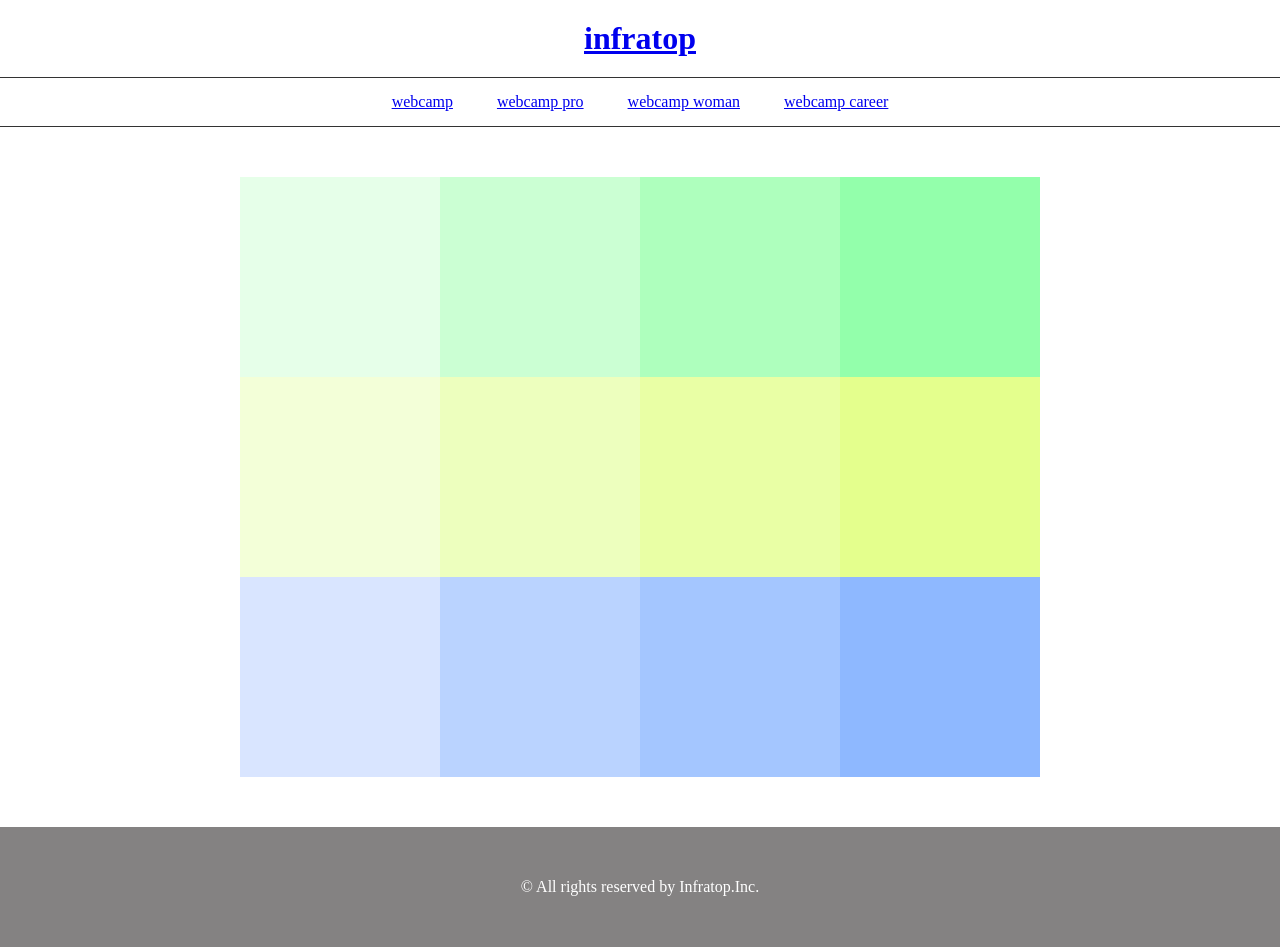
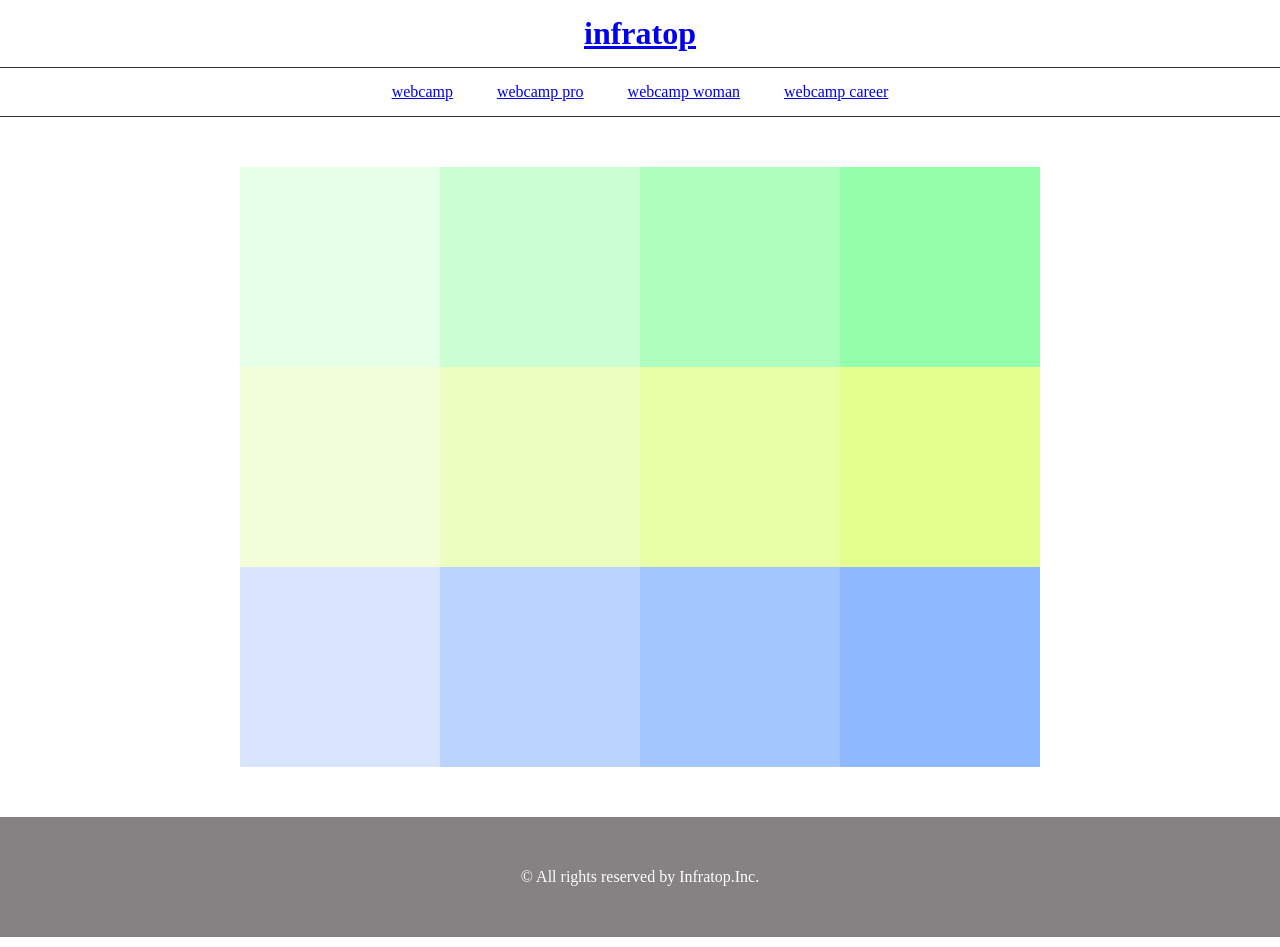
Before and after one commit to OmoriRiku/chapter5_exercise, a plain HTML site: page index.html in a window 1280 px wide. Drawn offline with Linux system fonts and the light colour scheme.

Commit message:
HTML_CSS 第５章ヘッダーとフッターを作ろう

```diff
--- a/index.html
+++ b/index.html
@@ -9,7 +9,7 @@
     <body>
 
         <header>
-            <h1 class="header-text"><a href="index.html">infratop</a></h1>
+            <h1><a href="index.html">infratop</a></h1>
         </header>
 
         <nav>
--- a/style.css
+++ b/style.css
@@ -7,34 +7,26 @@
 header {
     width: 100%;
     text-align: center;
-    border-bottom: 1px solid #333;
-}
-
-header .header-text {
-    margin-top: 20px;
-    margin-bottom: 20px;
-}
-
-nav {
-    margin-bottom: 50px;
+    padding: 15px 0;
     border-bottom: 1px solid #333;
 }
 
 .nav-list {
-    margin: 15px 0;
+    padding: 15px 0;
     text-align: center;
+    border-bottom: 1px solid #333;
 }
 
 .nav-list-item {
+    list-style: none;
     display: inline-block;
     margin: 0 20px;
 }
 
 .flex-box {
     width: 800px;
-    margin: 0 auto 50px;
+    margin: 50px auto;
     display: flex;
-    justify-content: center;
     flex-wrap: wrap;
 }
 
```
